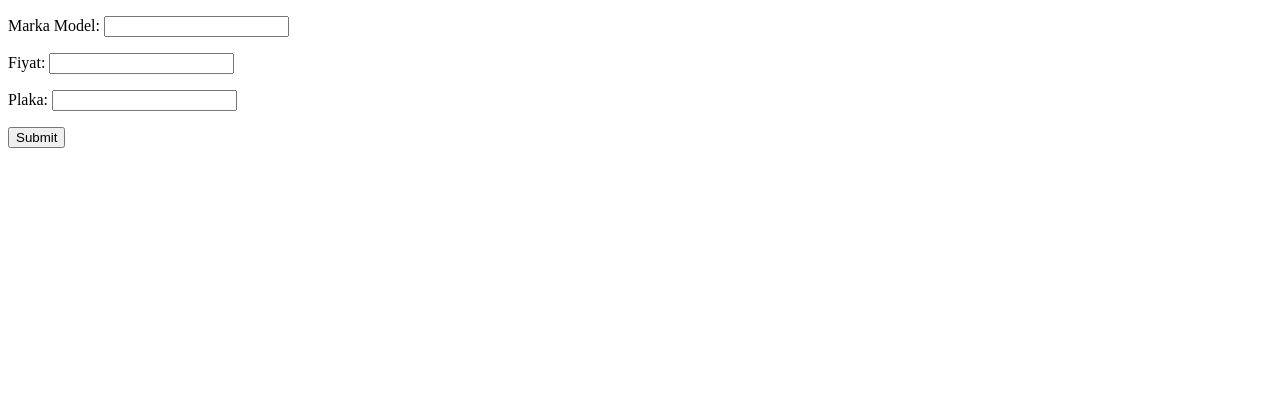
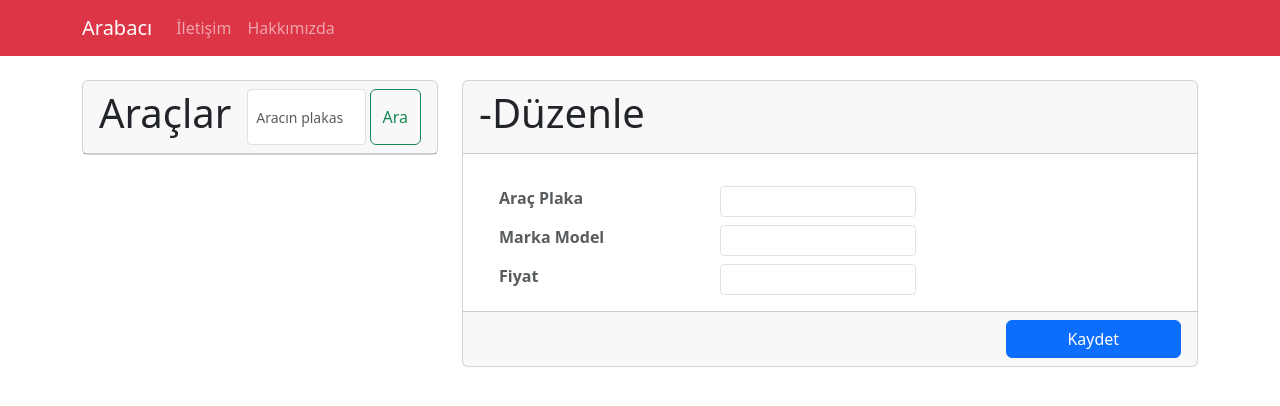
Before and after one commit to CanerErdemER/Galeri, a Django app: page /aracform/ in a window 1280 px wide. Shown: the top 406 px of the page. Run offline with Django 5.2, Linux system fonts and the light colour scheme; some libraries are stand-ins or nearby versions.

Commit message:
template

```diff
--- a/Galeri/views.py
+++ b/Galeri/views.py
@@ -28,4 +28,4 @@
             return redirect("arac_form")
     else:
         form = ArabalarForm()
-    return render(request, "aracdetay.html", {"form": form})
+    return render(request, "index.html", {"form": form})
--- a/Templates/aracdetay.html
+++ b/Templates/aracdetay.html
@@ -6,11 +6,8 @@
     <title>Arac Detay</title>
 </head>
 <body>
-    <form method="post">
-        {% csrf_token %}
-
-        {{ form.as_p }}
-        <input type="submit" value="Submit">
-    </form>
+    <div>
+        <div></div>
+    </div>
 </body>
 </html>
--- a/Templates/index.html
+++ b/Templates/index.html
@@ -1,17 +1,98 @@
 <!DOCTYPE html>
 <html lang="en">
-<head>
-    <meta charset="UTF-8">
-    <meta name="viewport" content="width=device-width, initial-scale=1.0">
+  <head>
+    <meta charset="UTF-8" />
+    <meta name="viewport" content="width=device-width, initial-scale=1" />
     <title>Anasayfa</title>
-</head>
-<body>
-    {% for item in arabalar %}
-    <ul>
-        <li><a href="{% url 'arac_detay' slug=item.slug %}">{{ item.Plaka }}</a></li>
-    </ul>
+    <link href="https://cdn.jsdelivr.net/npm/bootstrap@5.3.3/dist/css/bootstrap.min.css" rel="stylesheet" />
+    <link rel="stylesheet" href="https://cdn.jsdelivr.net/npm/bootstrap-icons@1.5.0/font/bootstrap-icons.css" />
+  </head>
+  <body>
+    <nav class="navbar navbar-expand-lg bg-danger navbar-dark">
+      <div class="container">
+        <a href="/" class="navbar-brand">Arabacı</a>
+        <ul class="navbar-nav me-auto">
+          <li class="nav-item">
+            <a href="/#" class="nav-link">İletişim</a>
+          </li>
+          <li class="nav-item">
+            <a href="/#" class="nav-link">Hakkımızda</a>
+          </li>
+        </ul>
+      </div>
+    </nav>
 
-    {% endfor %}
+    <div class="container mt-4">
+      <div class="row">
+        <div class="col-xl-4 col-md-6 h-50">
+          <!-- Araç Listesi -->
+          <div class="card">
+            <div class="card-header d-flex">
+              <h1>Araçlar</h1>
 
-</body>
+              <form class="d-flex" role="search">
+                <input class="form-control ms-3 form-control-sm" type="search" placeholder="Aracın plakasını girin" aria-label="Search" />
+                <button class="btn btn-outline-success ms-1" type="submit">Ara</button>
+              </form>
+            </div>
+            {% for item in arabalar %}
+              <table class="table">
+                <tbody>
+                  <tr class="d-flex justify-content-between">
+                    <td scope="row">
+                      <a href="{% url 'arac_detay' slug=item.slug %}" class="text-dark text-decoration-none fw-bold">{{ item.Plaka }}</a>
+                    </td>
+                    <td class="col-6">{{ item.Marka_Model }}</td>
+                    <td>
+                      <div class="btn btn-outline-warning">
+                        <i class="bi bi-pencil-square"></i>
+                      </div>
+                    </td>
+                  </tr>
+                </tbody>
+              </table>
+            {% endfor %}
+          </div>
+        </div>
+        <div class="col-xl-8 col-md-6">
+          <div class="card h-100">
+            <div class="card-header">
+              <h1><!-- SECILEN ARACIN PLAKASI BURAYA GELECEK -->-Düzenle</h1>
+            </div>
+
+            <div class="card-body">
+              <div class="row row-gap-2 mx-2 mt-3">
+                <div class="row">
+                  <label class="col-lg-4 fw-bold text-muted">Araç Plaka</label>
+                  <div class="col-lg-4">
+                    <input class="form-control form-control-sm" placeholder="" />
+                  </div>
+                </div>
+                <div class="row">
+                  <label class="col-lg-4 fw-bold text-muted">Marka Model</label>
+                  <div class="col-lg-4">
+                    <input class="form-control form-control-sm" placeholder="" />
+                  </div>
+                </div>
+                <div class="row">
+                  <label class="col-lg-4 fw-bold text-muted">Fiyat</label>
+                  <div class="col-lg-4">
+                    <input class="form-control form-control-sm" placeholder="" />
+                  </div>
+                </div>
+              </div>
+            </div>
+
+            <div class="card-footer items-ms-auto">
+              <div class="d-flex justify-content-end">
+                <button type="button" class="btn btn-primary col-3">Kaydet</button>
+              </div>
+            </div>
+          </div>
+        </div>
+      </div>
+    </div>
+
+    <script src="https://cdnjs.cloudflare.com/ajax/libs/bootstrap/5.3.3/js/bootstrap.min.js"></script>
+  </body>
 </html>
```
